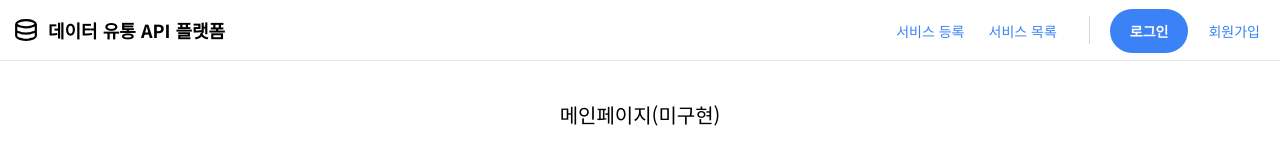
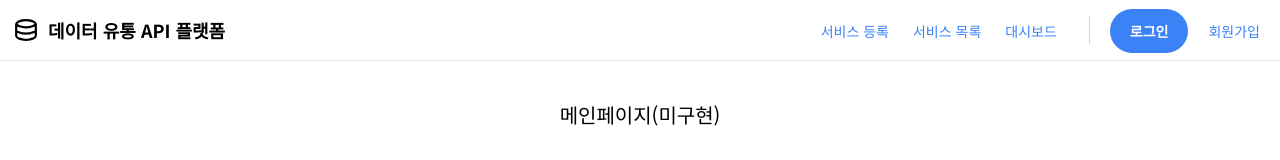
Before and after one commit to hanium-9900/23_HF056, a Next.js app in the folder client/: page / in a window 1280 px wide. Shown: the top 160 px of the page. Built offline with nearby package versions, Linux system fonts and the light colour scheme; no server answers.

Commit message:
feat: 헤더에 대시보드 index 링크 추가

```diff
--- a/client/src/app/components/Header.tsx
+++ b/client/src/app/components/Header.tsx
@@ -9,6 +9,7 @@ export default async function Header() {
   const links = [
     { name: '서비스 등록', href: '/services/register' },
     { name: '서비스 목록', href: '/services' },
+    { name: '대시보드', href: '/dashboard' },
   ];
 
   return (
```
